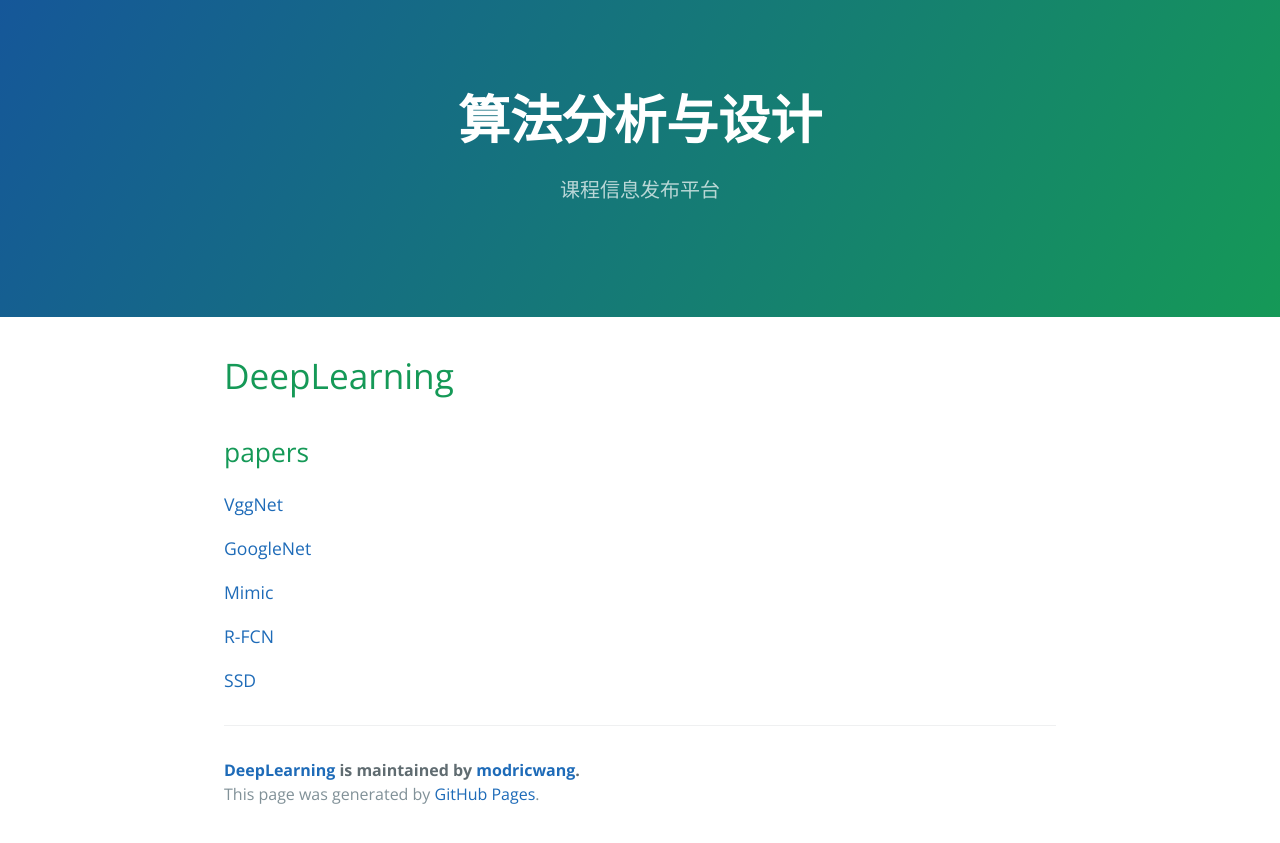
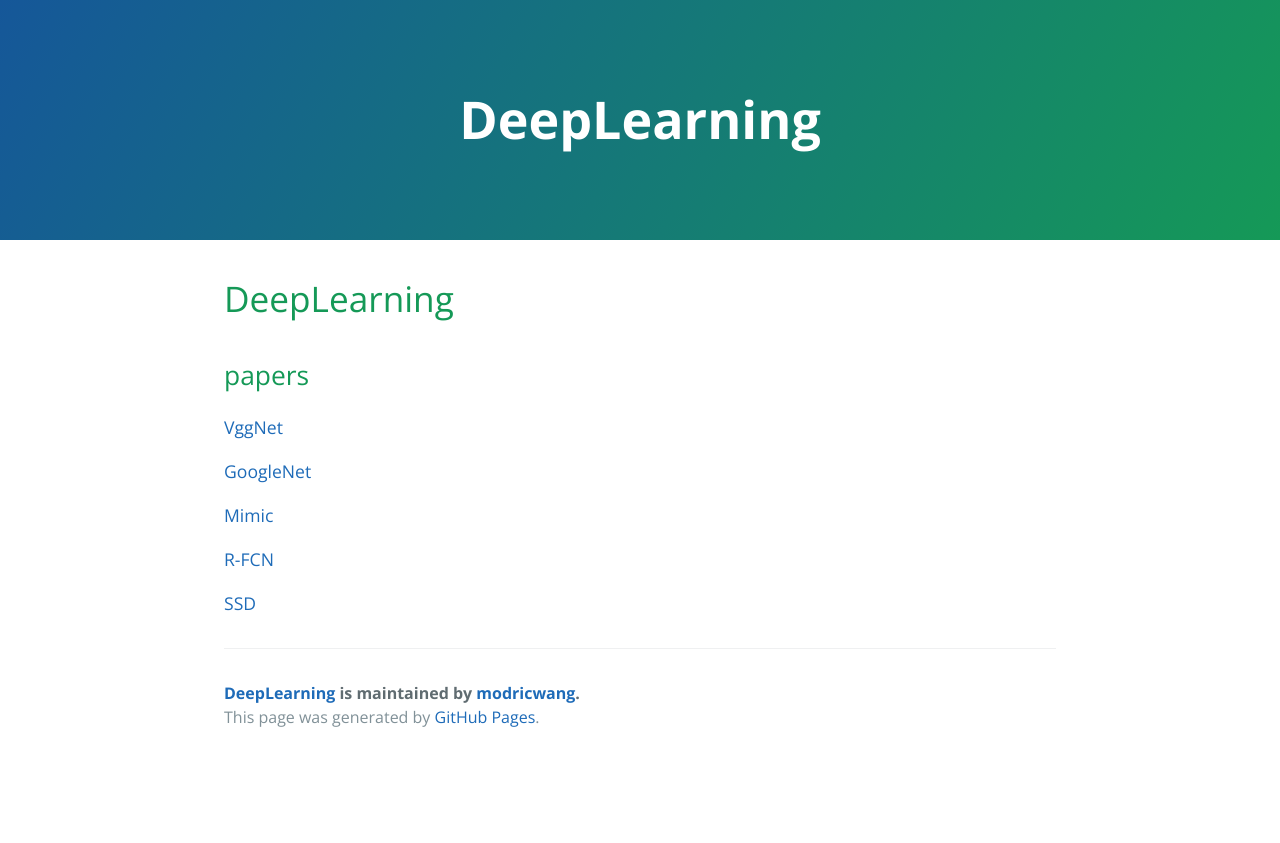
Before and after one commit to modricwang/DeepLearning, a Jekyll site: the page built from docs/index.md, in a window 1280 px wide. Shown: the top 843 px of the page. Built offline with Jekyll 4.4.1, drawn with Linux system fonts in a browser that asks for light colours; our own code applies the rules of GitHub Pages for plain Markdown files; the repository's description, which GitHub fills in, is left out.

Commit message:
update page

```diff
--- a/docs/_config.yml
+++ b/docs/_config.yml
@@ -1,5 +1,5 @@
-title: 算法分析与设计
-description: 课程信息发布平台
+title: DeepLearning
+description:
 show_downloads: false
 google_analytics:
 theme: jekyll-theme-cayman
--- a/docs/_layouts/default.html
+++ b/docs/_layouts/default.html
@@ -18,13 +18,14 @@
     <h1 class="project-name"><a href="/DeepLearning/index.html" id="return">{{ site.title | default: site.github.repository_name }}</a></h1>
 
     <style>
-       #return {
+      #return {
         text-decoration: none;
         color: inherit;
       }
     </style>
 
-    <h2 class="project-tagline">{{ site.description | default: site.github.project_tagline }}</h2>
+    <!--  <h2 class="project-tagline">{{ site.description | default: site.github.project_tagline }}</h2>
+-->
     <!-- {% if site.github.is_project_page %}
         <a href="{{ site.github.repository_url }}" class="btn">View on GitHub</a>
       {% endif %} -->
```
